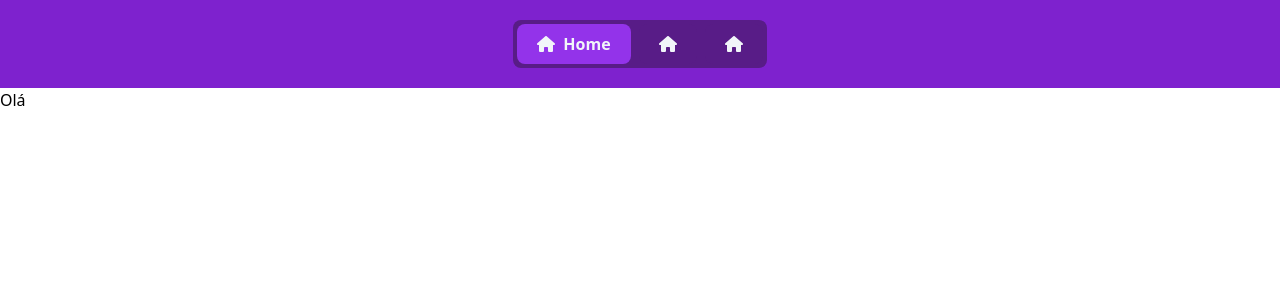
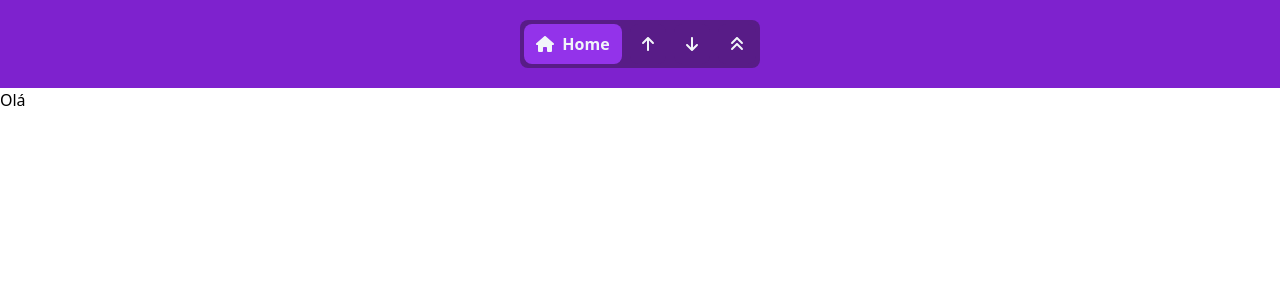
Before and after one commit to davidwjdev/finance-plus-vue, a Vue app: page / in a window 1280 px wide. Shown: the top 300 px of the page. Built offline with nearby package versions, Linux system fonts and the light colour scheme.

Commit message:
(Fix): Menu, botão e rotas mostrando se está ativa

```diff
--- a/src/components/Button.vue
+++ b/src/components/Button.vue
@@ -1,15 +1,14 @@
 <script setup lang="ts">
-defineProps<{ name: string, icon: string, selected: boolean }>()
+defineProps<{ name: string, icon: string, selected: boolean, link: string }>()
 </script>
 
 <template>
     <button :class="[
-        ' rounded-lg px-5 py-2 m-1 font-bold',
+        ' rounded-lg px-3 py-2 m-1 font-bold',
         selected ? 'bg-purple-600 text-slate-100 ' : 'bg-purple-900 text-slate-100'
     ]">
         <font-awesome-icon :icon="['fas', icon]" />
         <span class="ml-2" v-if="selected">
-
             {{ name }}
         </span>
     </button>
--- /dev/null
+++ b/src/components/ButtonLink.vue
@@ -0,0 +1,20 @@
+<script setup lang="ts">
+defineProps<{ name: string, icon: string, selected: boolean, link: string }>()
+</script>
+
+<template>
+    <router-link :to="link">
+        <button :class="[
+            ' rounded-lg px-3 py-2 m-1 font-bold',
+            selected ? 'bg-purple-600 text-slate-100 ' : 'bg-purple-900 text-slate-100'
+        ]">
+            <font-awesome-icon :icon="['fas', icon]" />
+            <span class="ml-2" v-if="selected">
+                {{ name }}
+            </span>
+        </button>
+
+    </router-link>
+</template>
+
+<style scoped></style>
--- a/src/components/Menu.vue
+++ b/src/components/Menu.vue
@@ -1,5 +1,13 @@
 <script setup lang="ts">
-import ButtonVue from './Button.vue'
+import ButtonLinkVue from './ButtonLink.vue'
+import { useRoute } from "vue-router"
+
+const route = useRoute();
+
+function isSelected(route: any, link: string): boolean {
+    return route.path === link ? true : false;
+}
+
 </script>
 
 <template>
@@ -7,10 +15,13 @@ import ButtonVue from './Button.vue'
 
         <div class=" py-5 bg-purple-700 flex justify-center">
             <div class="bg-purple-900 w-fit rounded-lg flex flex-row">
-                <ButtonVue :name="'Home'" :icon="'house'" :selected="true" />
-                <ButtonVue :name="'Home'" :icon="'house'" :selected="false" />
-                <ButtonVue :name="'Home'" :icon="'house'" :selected="false" />
-
+                <ButtonLinkVue :name="'Home'" :icon="'house'" :selected="isSelected(route, '/')" :link="'/'" />
+                <ButtonLinkVue :name="'Receitas'" :icon="'arrow-up'" :selected="isSelected(route, '/receitas')"
+                    :link="'/receitas'" />
+                <ButtonLinkVue :name="'Despesas'" :icon="'arrow-down'" :selected="isSelected(route, '/despesas')"
+                    :link="'/despesas'" />
+                <ButtonLinkVue :name="'Investimentos'" :icon="'angles-up'" :selected="isSelected(route, '/investimentos')"
+                    :link="'/investimentos'" />
             </div>
         </div>
     </div>
--- a/src/main.ts
+++ b/src/main.ts
@@ -6,9 +6,14 @@ import { pinia } from "./store/pinia-setup";
 import { library } from "@fortawesome/fontawesome-svg-core";
 import router from "./router";
 
-import { faHome } from "@fortawesome/free-solid-svg-icons";
+import {
+    faHome,
+    faArrowUp,
+    faArrowDown,
+    faAnglesUp
+} from "@fortawesome/free-solid-svg-icons";
 
-library.add(faHome);
+library.add(faHome, faArrowUp, faArrowDown, faAnglesUp);
 
 const app = createApp(App);
 app.use(pinia);
--- /dev/null
+++ b/src/views/Despesas.vue
@@ -0,0 +1,10 @@
+<script setup lang="ts">
+</script>
+
+<template>
+    <div>
+        Olá
+    </div>
+</template>
+
+<style scoped></style>
--- /dev/null
+++ b/src/views/Investimentos.vue
@@ -0,0 +1,10 @@
+<script setup lang="ts">
+</script>
+
+<template>
+    <div>
+        Olá
+    </div>
+</template>
+
+<style scoped></style>
--- /dev/null
+++ b/src/views/Receitas.vue
@@ -0,0 +1,10 @@
+<script setup lang="ts">
+</script>
+
+<template>
+    <div>
+        Olá
+    </div>
+</template>
+
+<style scoped></style>
```
Also changed, not shown: src/router/index.ts (+15 -0 lines).
